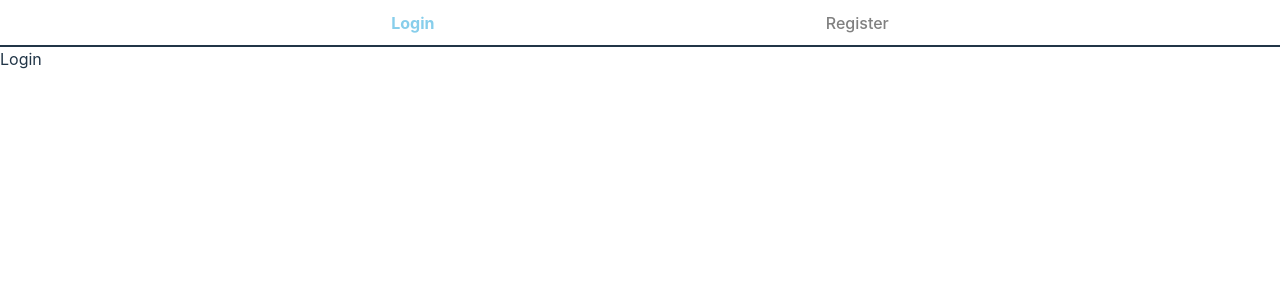
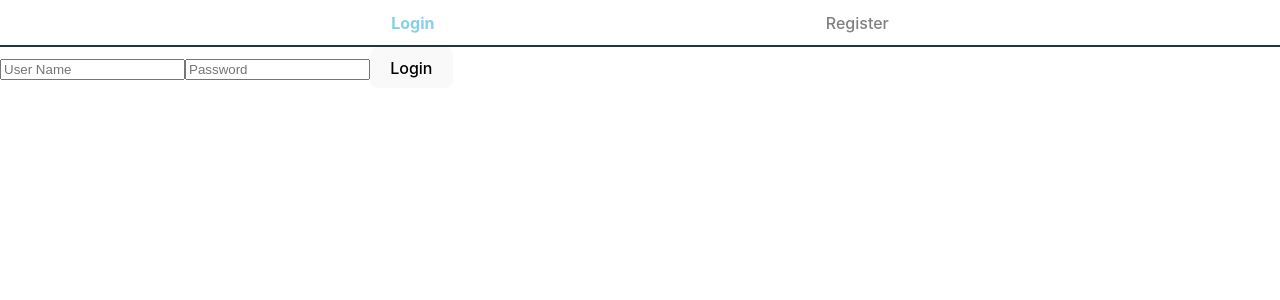
Before and after one commit to YosWebiks/client, a React (Vite) app: page /login in a window 1280 px wide. Shown: the top 300 px of the page. Built offline with nearby package versions, Linux system fonts and the light colour scheme.

Commit message:
login component

```diff
--- a/src/components/auth/Login.tsx
+++ b/src/components/auth/Login.tsx
@@ -1,7 +1,26 @@
-import React from 'react'
+import React, { useState } from "react";
+import { useAppDispatch } from "../../redux/store";
+import { fetchLogin } from "../../redux/slices/userSlice";
 
 export default function Login() {
+  const dispatch = useAppDispatch();
+  const [username, setUsername] = useState("");
+  const [password, setPassword] = useState("");
   return (
-    <div>Login</div>
-  )
+    <div>
+      <input
+        type="text"
+        placeholder="User Name"
+        value={username}
+        onChange={(e) => setUsername(e.target.value)}
+      />
+      <input
+        type="password"
+        placeholder="Password"
+        value={password}
+        onChange={(e) => setPassword(e.target.value)}
+      />
+      <button onClick={() => dispatch(fetchLogin({username,password}))}>Login</button>
+    </div>
+  );
 }
```
